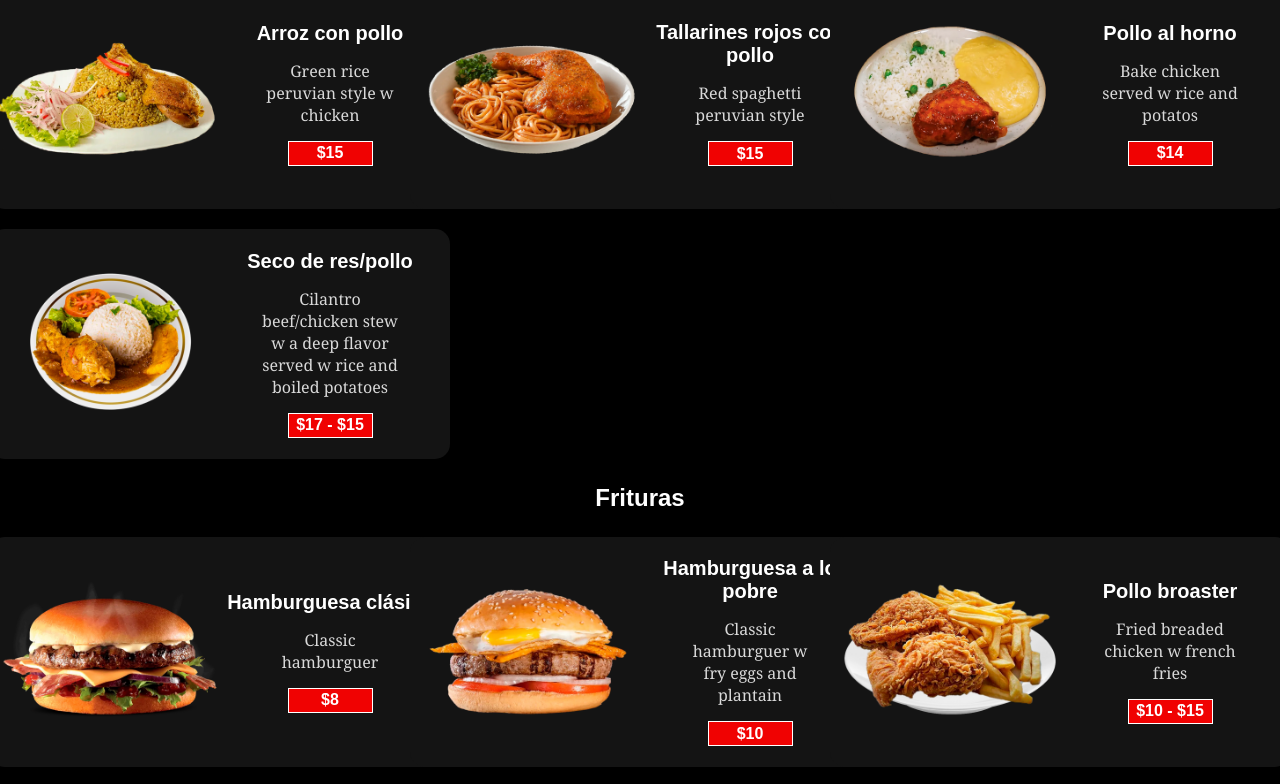
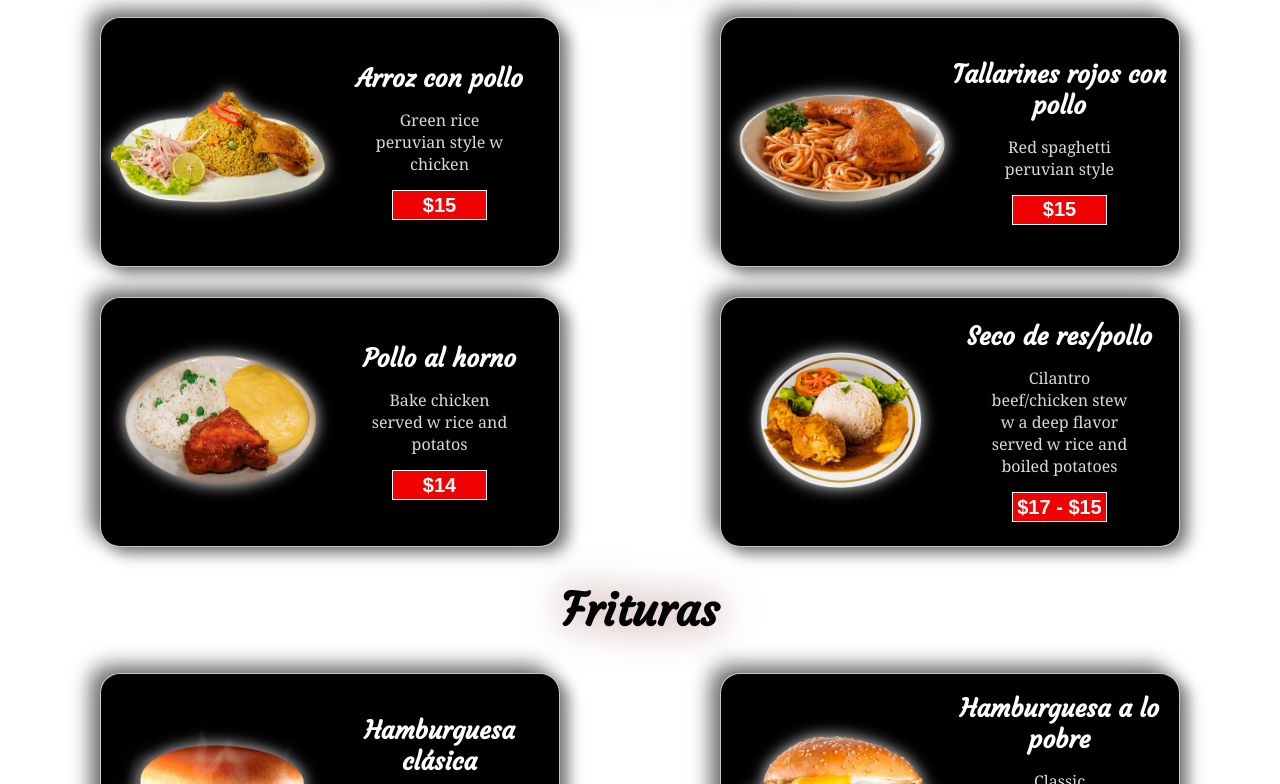
Before and after one commit to andresaroni/rincon-peruano, a plain HTML site: page index.html in a window 1280 px wide. Shown: the part 413-1197 px from the top of the page. Drawn offline with nearby package versions, Linux system fonts and the light colour scheme; a web font is replaced by a local one.

Commit message:
Rediseño

```diff
--- a/index.html
+++ b/index.html
@@ -1,5 +1,5 @@
 <!DOCTYPE html>
-<html lang="en">
+<html lang="es">
 <head>
     <meta charset="UTF-8">
     <meta name="viewport" content="width=device-width, initial-scale=1.0">
@@ -10,7 +10,6 @@
 <body>
 
     <header>
-
         <div class="logo">
             <img src="imgs/logo.ico" loading="lazy" alt="El Rincón Peruano">
         </div>
--- a/stylos.css
+++ b/stylos.css
@@ -52,7 +52,7 @@ header .titulo h3{
 }
 
 header .btn-ordenar{
-    background-color: black;
+    background-color: #e00303e7;
     width: 220px;
     height: 50px;
     display: flex;
@@ -63,8 +63,9 @@ header .btn-ordenar{
 
 header .btn-ordenar:hover{
     cursor: pointer;
-    background-color: #f00202;
-    transition: 0.3s;
+    background-color: rgb(255, 0, 0);
+    transition: 0.3s all;
+    transition-delay: 0.10;
 }
 
 header .btn-ordenar p{
@@ -138,19 +139,27 @@ swiper-slide .texto h2, p{
 
 .cartilla{
     display: grid;
+    background-color: white;
 }
 
 .cartilla h2{
     padding: 15px;
     text-align: center;
+    color: var(--texto-oscuro);
+    font-size: 45px;
+    font-family: "Courgette";
+    filter: drop-shadow(
+        0 0 20px rgb(172, 119, 119)
+    );
+
 }
 
 .cartilla .menus{
     display: grid;
     place-items: center;
-    grid-template-columns: repeat(auto-fill,minmax(420px, 1fr));
-    gap: 20px 0px;
-    padding: 10px 10px;
+    grid-template-columns: repeat(auto-fill,minmax(440px, 1fr));
+    gap: 30px 0px;
+    padding: 20px 20px;
 }
 
 .cartilla .menus h4, .menus p, .precio{
@@ -160,13 +169,17 @@ swiper-slide .texto h2, p{
 
 .cartilla .contenedor{
     width: 460px;
-    height: 230px;
+    max-width: 500px;
+    height: 250px;
     padding: 10px;
     display: grid;
     place-items: center;
     grid-template-columns: 1fr 1fr;
-    background-color: #141414;
-    border-radius: 15px;
+    background-color: black;
+    border-radius: 20px;
+    box-shadow: 8px 6px 15px rgba(62, 62, 62, 0.687),
+                -10px -8px 20px rgb(114, 114, 114);
+    border: 1px solid rgba(252, 247, 247, 0.804);
 }
 
 .cartilla .menus .contenedor .texto{
@@ -175,7 +188,8 @@ swiper-slide .texto h2, p{
 }
 
 .cartilla .menus .contenedor .texto h4{
-    font-size: 20px;
+    font-size: 25px;
+    font-family: "Courgette";
 }
 
 .cartilla .menus .contenedor .texto p{
@@ -186,8 +200,8 @@ swiper-slide .texto h2, p{
 }
 
 .cartilla .menus .contenedor .texto .precio{
-    width: 85px;
-    height: 25px;
+    width: 95px;
+    height: 30px;
     color: var(--texto-claro);
     background-color: #f00202;
     border: 1px solid white;
@@ -195,16 +209,20 @@ swiper-slide .texto h2, p{
     display: flex;
     justify-content: center;
     align-items: center;
+    font-size: 20px;
 }
 
 .cartilla .contenedor .imagen img{
     width: 100%;
     object-fit: cover;
+    filter: drop-shadow(
+        0 0 8px rgba(255, 255, 255, 0.888)
+    );
 }
 
 .mapa{
-    padding: 10px;
-
+    padding-top: 25px;
+    background-color: white;
 }
 
 .mapa iframe{
@@ -245,6 +263,10 @@ footer div .contacto{
 
     header .btn-ordenar p{
         font-size: 15px;
+    }
+
+    .cartilla h2{
+        font-size: 40px;
     }
 }
 
@@ -305,7 +327,7 @@ footer div .contacto{
 
 }
 
-@media (width < 425px){
+@media (width < 445px){
 
     header .logo{
         width: 40px;
@@ -323,4 +345,12 @@ footer div .contacto{
         font-size: 8px;
     }
 
+    .cartilla h2{
+        font-size: 30px;
+    }
+
+    .cartilla .menus{
+        grid-template-columns: repeat(auto-fill,minmax(220px, 1fr));
+    }
+
 }
```
